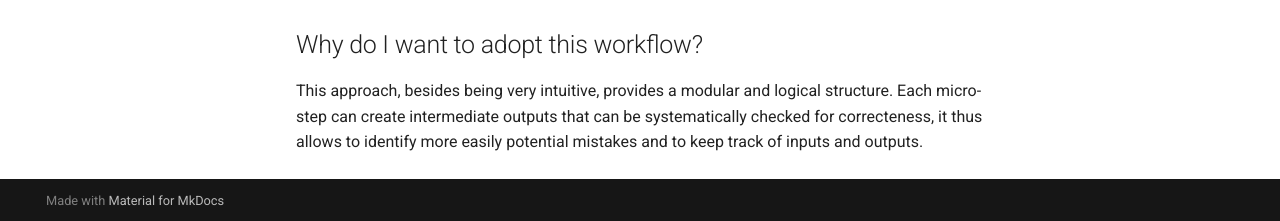
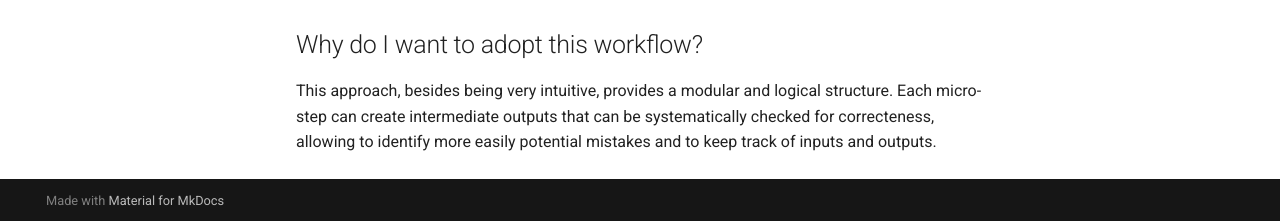
Before and after one commit to pvavra/temp-ipsy, an MkDocs documentation site: the page built from docs/open-science/analysis-management/data-analysis.md, in a window 1280 px wide and 900 px high, scrolled down 1095 px. Shown: the part 676-897 px from the top of the window. Built offline with MkDocs 1.6.1 and Material for MkDocs 9.7.7, drawn with Linux system fonts in a browser that asks for light colours.

Commit message:
Fix sentences

```diff
--- a/docs/open-science/analysis-management/data-analysis.md
+++ b/docs/open-science/analysis-management/data-analysis.md
@@ -207,4 +207,4 @@ You can create a pipeline in many ways, we suggest you a few options with exampl
 
 ## Why do I want to adopt this workflow?
 
-This approach, besides being very intuitive, provides a modular and logical structure. Each micro-step can create intermediate outputs that can be systematically checked for correcteness, it thus allows to identify more easily potential mistakes and to keep track of inputs and outputs.
+This approach, besides being very intuitive, provides a modular and logical structure. Each micro-step can create intermediate outputs that can be systematically checked for correcteness, allowing to identify more easily potential mistakes and to keep track of inputs and outputs.
```
